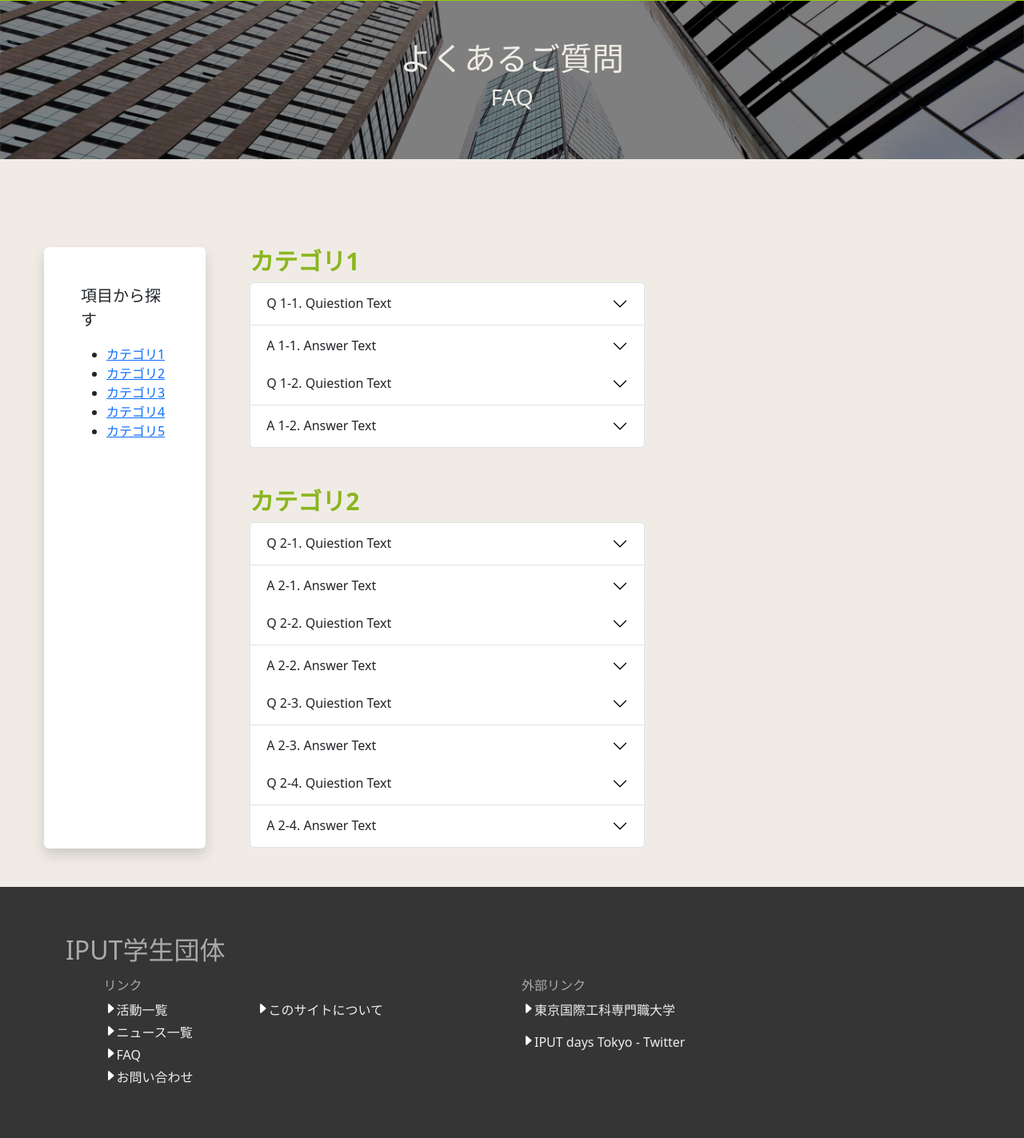
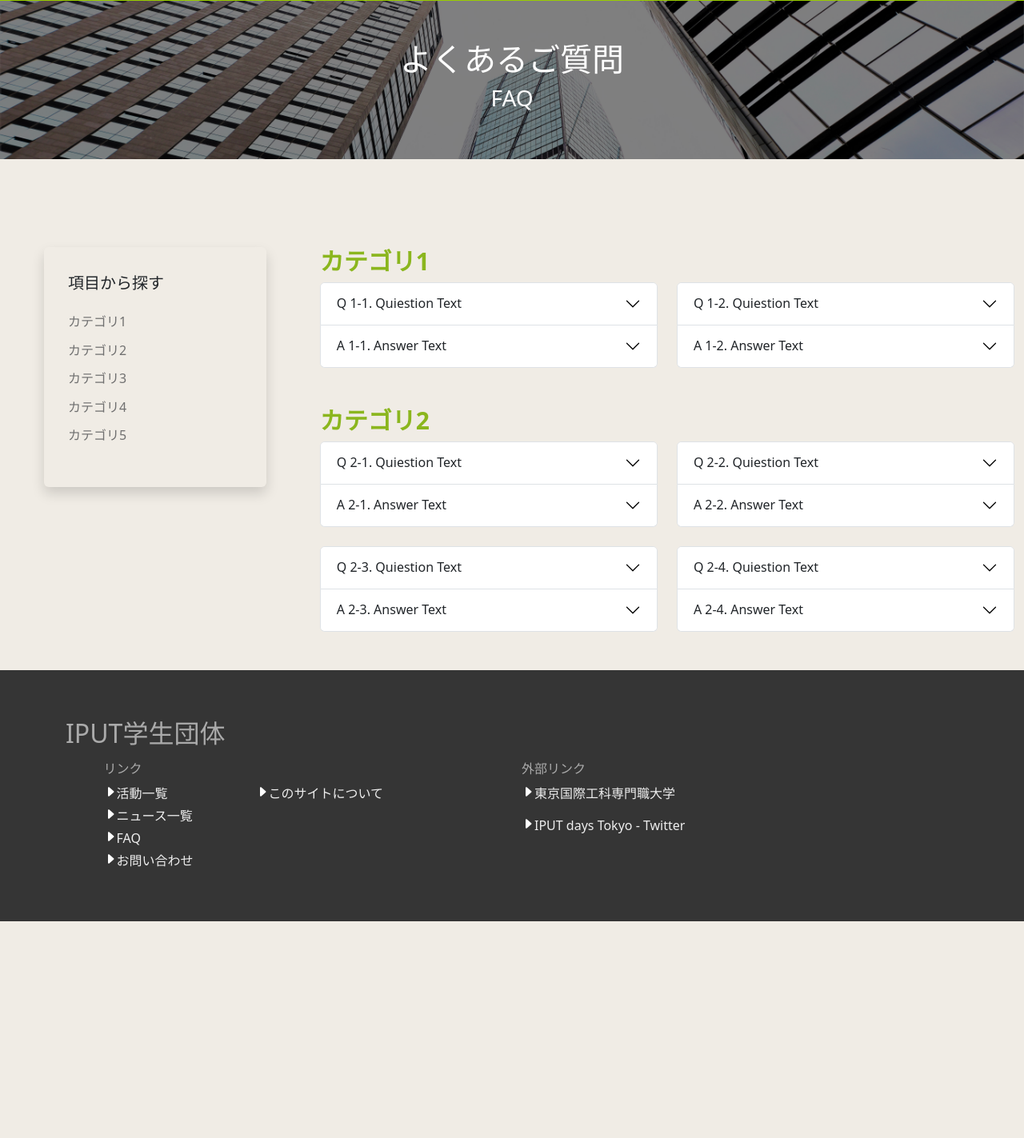
Before and after one commit to MORIMOTO520212/iput-circle-hp, a PHP site: page /faq.php in a window 1280 px wide. Shown: the part 55-1478 px from the top of the page at 80% size. After the commit the page ends 1207 px from the top, so only its background shows below. Run offline with PHP 8.4, Linux system fonts and the light colour scheme.

Commit message:
bootstrap5に置き換え

```diff
--- a/assets/style-faq.css
+++ b/assets/style-faq.css
@@ -2,116 +2,57 @@
 
 /* contents */
 .contents {
+    background: #f0ece5;
+}
+
+.main {
 
 }
 
-.main {
-    width: 100vw;
-    background: #f0ece5;
-}
+
 
 /* faq top */
-/* image */
-.faq-top {
-    height: 200px;
-/*
-    background-image: url("../src/faq-top-img.jpg");
-    background-repeat: no-repeat;
-    background-position: center;
- */
 
-    /* filter: brightness(0); */
-}
-
-figure {
-    position: relative;
-}
-
-figure img {
-    width: 100%;
+#faq-top img {
     height: 200px;
     object-fit: cover;
     filter: brightness(0.5);
+}
+
+/* main */
+#faq-contents {
+    margin-top: 110px;
+}
+
+/* side-bar */
+#faq-side-contents {
+    margin: 0 55px 0 55px !important;
+}
+
+#faq-side-category {
+    padding: 30px !important;
+}
+
+#faq-side-category ul {
+    line-height: 35.5px;
+}
+
+#faq-side-category p {
+    font-size: 20px !important;
+}
+
+#faq-side-category a {
+    color: #707070 !important;
+}
+
+/* questions and answers */
+#faq-main-contents {
+    width: 1024px;
+}
+
+/* category h1 */
+#faq-main-contents div h1 {
+    font-size: 30px !important;
+    color :#8BB61E !important;
 
 }
-
-figure figcaption {
-    color: #ffffff;
-    position: absolute;
-    display: flex;
-    top: 0;
-    width: 100%;
-    height: 100%;
-    margin: auto;
-    align-items: center;
-    justify-content: center;
-}
-
-/* masage */
-.faq-top-message {
-    position: absolute;
-    color: #f0ece5;
-    text-align: center;
-    margin: auto;
-    top: 50px;
-
-    line-height: 16px;
-}
-
-/* contents */
-.faq-contents {
-    display: flex;
-    padding-top: 110px;
-    background: #f0ece5;
-
-}
-
-/* main contents */
-.faq-main-contents {
-    width: 1024px;
-    height: 100vh;
-
-}
-
-.faq-side-category {
-    padding: 30px;
-}
-
-.faq-side-category p {
-    font-size: 20px;
-}
-
-.faq {
-    background: #f0ece5;
-    margin: 0 0 60px 0;
-    height: 30vh;
-}
-
-.faq h1 {
-    color:#8BB61E;
-    font-size: 30px;
-    font-weight: bold;
-}
-
-.faq-category {
-    display: flex;
-    flex-wrap: wrap;
-}
-
-/* side contents */
-#faq-side-contents {
-    margin: 0 55px 0 55px;
-    background: #f0ece5;
-    padding: 30px;
-}
-
-/* accordion */
-.accordion {
-    width: 494px;
-    height: 100px;
-
-}
-
-#faq-accordion-1-1 {
-
-}
--- a/faq.php
+++ b/faq.php
@@ -10,53 +10,57 @@ head('faq', 'FAQ | IPUT学生団体');
 ?>
 
 
+    <!-- faq -->
 <main class="contents">
-    <!-- faq -->
+
     <!-- top -->
-    <div class="faq-top">
-        <!-- 背景にイメージ
-        <img src="src/faq-top-img.jpg" class="faq-top-img">
-        -->
-        <figure>
-            <img src="src/faq-top-img.jpg">
-            <figcaption>
-                <div class="faq-top-message">
-                    <!-- よくあるご質問 -->
-                    <h1>よくあるご質問</h1>
-                    <!-- FAQ -->
-                    <h3>FAQ</h3>
-                </div>
-            </figcaption>
-        </figure>
+    <!-- 大まか指示通りできているはず -->
+    <div class="position-relative" id="faq-top">
+        <img src="src/faq-top-img.jpg" class="w-100">
+        <div class="position-absolute top-50 start-50 translate-middle">
+            <div class="text-center text-white">
+                <!-- よくあるご質問 -->
+                <h1>よくあるご質問</h1>
+                <!-- FAQ -->
+                <h3>FAQ</h3>
+            </div>
+        </div>
     </div>
 
-    <!-- contents -->
-    <div class="faq-contents">
+    <!-- main -->
+    <div class="main d-flex w-100 " id="faq-contents">
         <!-- side bar ... ? -->
-        <div class="shadow p-3 mb-5 bg-body rounded" id="faq-side-contents">
+        <!-- 影はできているが、形が定まらない。また、サイドバー？の幅が不明 -->
+        <div class="shadow rounded h-50 w-25" id="faq-side-contents">
             <!-- sub contents -->
-            <div class="faq-side-category">
+            <!-- paddingが16*3 = 48px -->
+            <div class="text-start" id="faq-side-category">
+                <!-- リスト内のアイコンが未実装 -->
                 <p>項目から探す</p>
-                <ul>
-                    <li><a href="#"> カテゴリ1</a></li>
-                    <li><a href="#"> カテゴリ2</a></li>
-                    <li><a href="#"> カテゴリ3</a></li>
-                    <li><a href="#"> カテゴリ4</a></li>
-                    <li><a href="#"> カテゴリ5</a></li>
+                <ul class="list-unstyled">
+                    <li><a href="#" class="text-decoration-none fs-6"> カテゴリ1</a></li>
+                    <li><a href="#" class="text-decoration-none fs-6"> カテゴリ2</a></li>
+                    <li><a href="#" class="text-decoration-none fs-6"> カテゴリ3</a></li>
+                    <li><a href="#" class="text-decoration-none fs-6"> カテゴリ4</a></li>
+                    <li><a href="#" class="text-decoration-none fs-6"> カテゴリ5</a></li>
                 </ul>
             </div>
         </div>
 
         <!-- main contents -->
-        <div class="faq-main-contents">
+        <div class="container ml-0 " id="faq-main-contents">
             <!-- faq contents -->
-            <div class="faq">
+            <!-- カテゴリ間はmargin48pxで仮置き -->
+            <div class="mb-5">
                 <!-- category-1 -->
-                <h1>カテゴリ1</h1>
-                <div class="faq-category">
+                <h1 class="fw-bold">カテゴリ1</h1>
+                <!-- 各質問の間隔は32pxで仮置き -->
+                <div class="justify-content-around row row-cols-2 g-4">
+                    <!-- d-flex -->
                     <!-- Q 1-1 -->
-                    <div class="accordion" id="faq-accordion-1-1">
+                    <div class="accordion col" id="faq-accordion-1-1">
                         <!-- Accordion items -->
+                        <!-- 中身は適当。 -->
                         <!-- quiestions -->
                         <div class="accordion-item">
                             <!-- Accordion -->
@@ -65,7 +69,7 @@ head('faq', 'FAQ | IPUT学生団体');
                                     Q 1-1. Quiestion Text
                                 </button>
                             </h2>
-                            <div id="faq-questions-detail-1-1" class="accordion-collapse collapse" aria-labelledby="headingOne" data-bs-parent="#faq-accordion-1-1">
+                            <div id="faq-questions-detail-1-1" class="accordion-collapse collapse" aria-labelledby="faq-questions-1-1"> <!-- data-bs-parent="#faq-accordion-1-1 -->
                                 <div class="accordion-body">
                                     <strong>Sample Text</strong>
                                 </div>
@@ -79,7 +83,7 @@ head('faq', 'FAQ | IPUT学生団体');
                                     A 1-1. Answer Text
                                 </button>
                             </h2>
-                            <div id="faq-answers-detail-1-1" class="accordion-collapse collapse" aria-labelledby="headingOne" data-bs-parent="#faq-accordion-1-1">
+                            <div id="faq-answers-detail-1-1" class="accordion-collapse collapse" aria-labelledby="faq-answers-1-1"> <!-- data-bs-parent="#faq-accordion-1-1 -->
                                 <div class="accordion-body">
                                     <strong>Sample Text</strong>
                                 </div>
@@ -88,7 +92,7 @@ head('faq', 'FAQ | IPUT学生団体');
                     </div>
 
                     <!-- Q 1-2 -->
-                    <div class="accordion" id="faq-accordion-1-2">
+                    <div class="accordion col" id="faq-accordion-1-2">
                         <!-- Accordion items -->
                         <!-- quiestions -->
                         <div class="accordion-item">
@@ -98,7 +102,7 @@ head('faq', 'FAQ | IPUT学生団体');
                                     Q 1-2. Quiestion Text
                                 </button>
                             </h2>
-                            <div id="faq-questions-detail-1-2" class="accordion-collapse collapse" aria-labelledby="headingOne" data-bs-parent="#faq-accordion-1-2">
+                            <div id="faq-questions-detail-1-2" class="accordion-collapse collapse" aria-labelledby="faq-questions-1-2"> <!-- data-bs-parent="#faq-accordion-1-2 -->
                                 <div class="accordion-body">
                                     <strong>Sample Text</strong>
                                 </div>
@@ -112,7 +116,7 @@ head('faq', 'FAQ | IPUT学生団体');
                                     A 1-2. Answer Text
                                 </button>
                             </h2>
-                            <div id="faq-answers-detail-1-2" class="accordion-collapse collapse" aria-labelledby="headingOne" data-bs-parent="#faq-accordion-1-2">
+                            <div id="faq-answers-detail-1-2" class="accordion-collapse collapse" aria-labelledby="faq-answers-1-2"> <!-- data-bs-parent="#faq-accordion-1-2 -->
                                 <div class="accordion-body">
                                     <strong>Sample Text</strong>
                                 </div>
@@ -123,12 +127,12 @@ head('faq', 'FAQ | IPUT学生団体');
 
             </div>
 
-            <div class="faq">
+            <div class="mb-5">
                 <!-- category-2 -->
-                <h1>カテゴリ2</h1>
-                <div class="faq-category">
+                <h1 class="fw-bold">カテゴリ2</h1>
+                <div class="justify-content-around row row-cols-2 g-4">
                     <!-- Q 2-1 -->
-                    <div class="accordion" id="faq-accordion-2-1">
+                    <div class="accordion col" id="faq-accordion-2-1">
                         <!-- Accordion items -->
                         <!-- quiestions -->
                         <div class="accordion-item">
@@ -161,7 +165,7 @@ head('faq', 'FAQ | IPUT学生団体');
                     </div>
 
                     <!-- Q 2-2 -->
-                    <div class="accordion" id="faq-accordion-2-2">
+                    <div class="accordion col" id="faq-accordion-2-2">
                         <!-- Accordion items -->
                         <!-- quiestions -->
                         <div class="accordion-item">
@@ -193,8 +197,10 @@ head('faq', 'FAQ | IPUT学生団体');
                         </div>
                     </div>
 
+                    <!-- 改行 -->
+
                     <!-- Q 2-3 -->
-                    <div class="accordion" id="faq-accordion-2-3">
+                    <div class="accordion col" id="faq-accordion-2-3">
                         <!-- Accordion items -->
                         <!-- quiestions -->
                         <div class="accordion-item">
@@ -227,7 +233,7 @@ head('faq', 'FAQ | IPUT学生団体');
                     </div>
 
                     <!-- Q 2-4 -->
-                    <div class="accordion" id="faq-accordion-2-4">
+                    <div class="accordion col" id="faq-accordion-2-4">
                         <!-- Accordion items -->
                         <!-- quiestions -->
                         <div class="accordion-item">
```
Also changed, not shown: src/chevron_right_white_24dp.svg (added).
